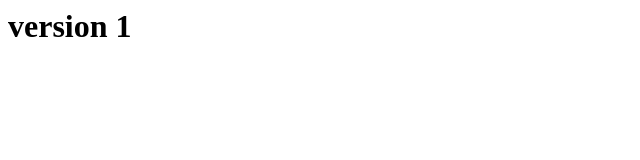
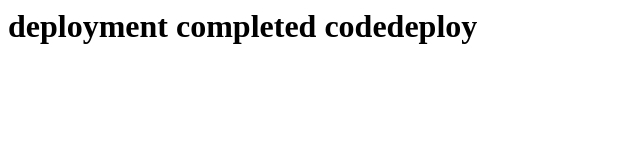
Before and after one commit to Sarfarazchohan311/aws-cicd-demo, a plain HTML site: page index.html in a window 1280 px wide. Shown: the whole page, without its empty margins (0-640 px from the left). Drawn offline with Linux system fonts and the light colour scheme.

Commit message:
update file

```diff
--- a/index.html
+++ b/index.html
@@ -1 +1 @@
-<h1>version 1</h1>
+<h1>deployment completed codedeploy</h1>
```
